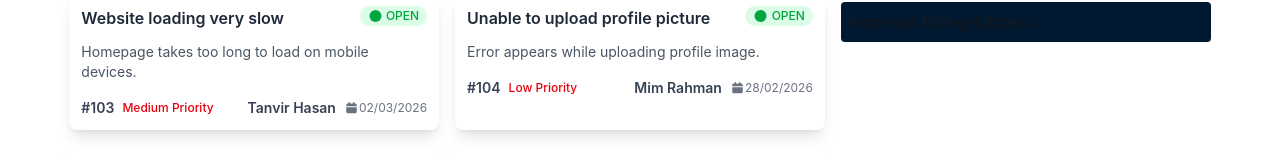
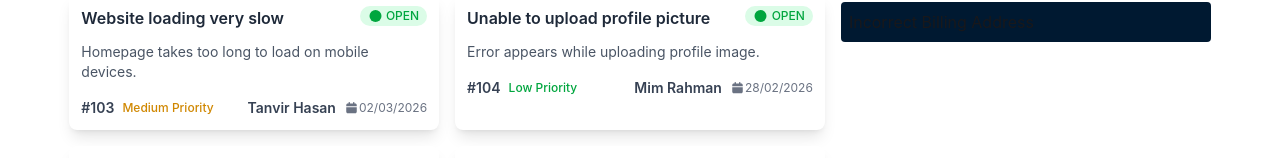
Before and after one commit to pobittra1/cs-ticket-system, a React (Vite) app: page / in a window 1280 px wide. Shown: the part 593-751 px from the top of the page. Built offline with nearby package versions, Linux system fonts and the light colour scheme.

Commit message:
set text color priority wise

```diff
--- a/src/components/EachTicket/EachTicket.jsx
+++ b/src/components/EachTicket/EachTicket.jsx
@@ -23,7 +23,15 @@ const EachTicket = ({ ticket }) => {
 
                 <div className="flex items-center gap-2">
                     <p className="id font-semibold text-sm">#{id}</p>
-                    <p className="priority text-red-600 font-medium text-xs">{priority}</p>
+                    <p
+                        className={`priority font-medium text-xs
+                            ${priority === "High Priority" ? "text-red-600"
+                                : priority === "Medium Priority" ? "text-yellow-600"
+                                    : "text-green-600"
+                            }`}
+                    >
+                        {priority}
+                    </p>
                 </div>
 
                 <div className="flex items-center gap-2 text-right">
```
